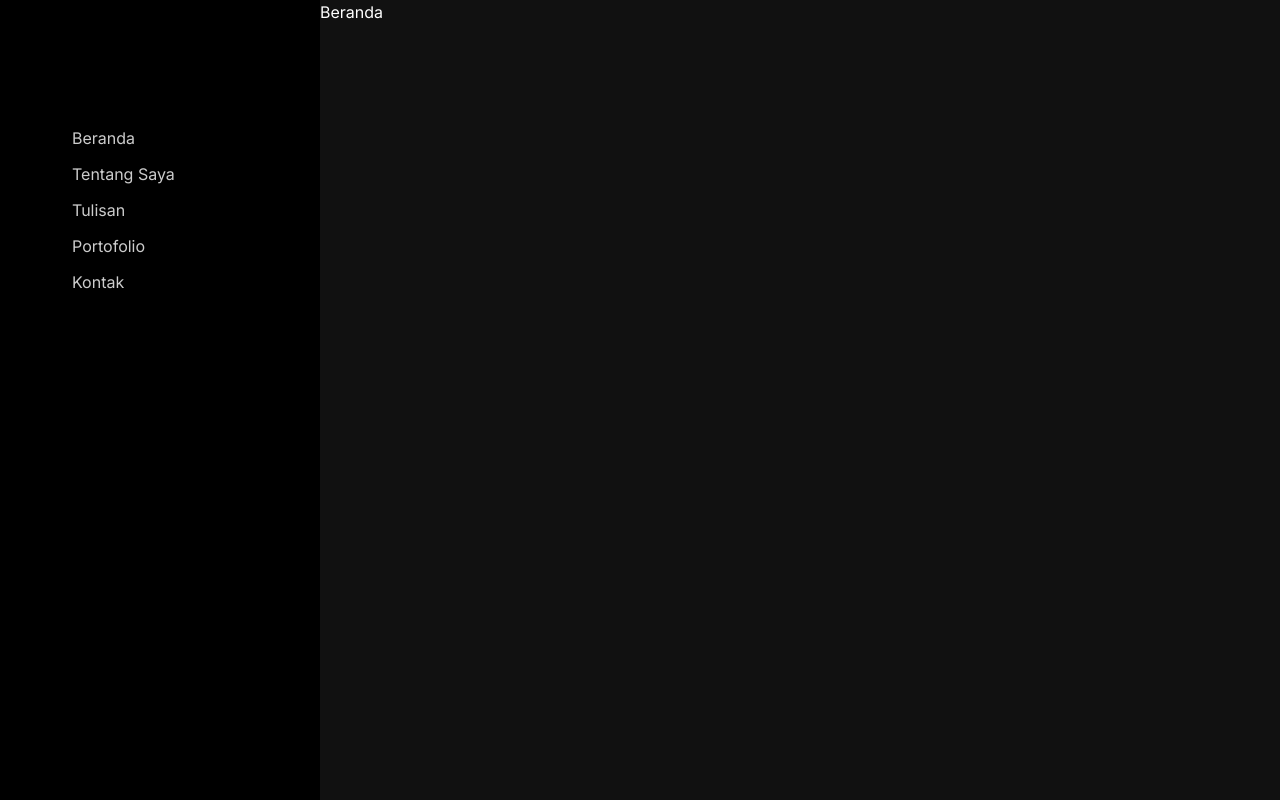
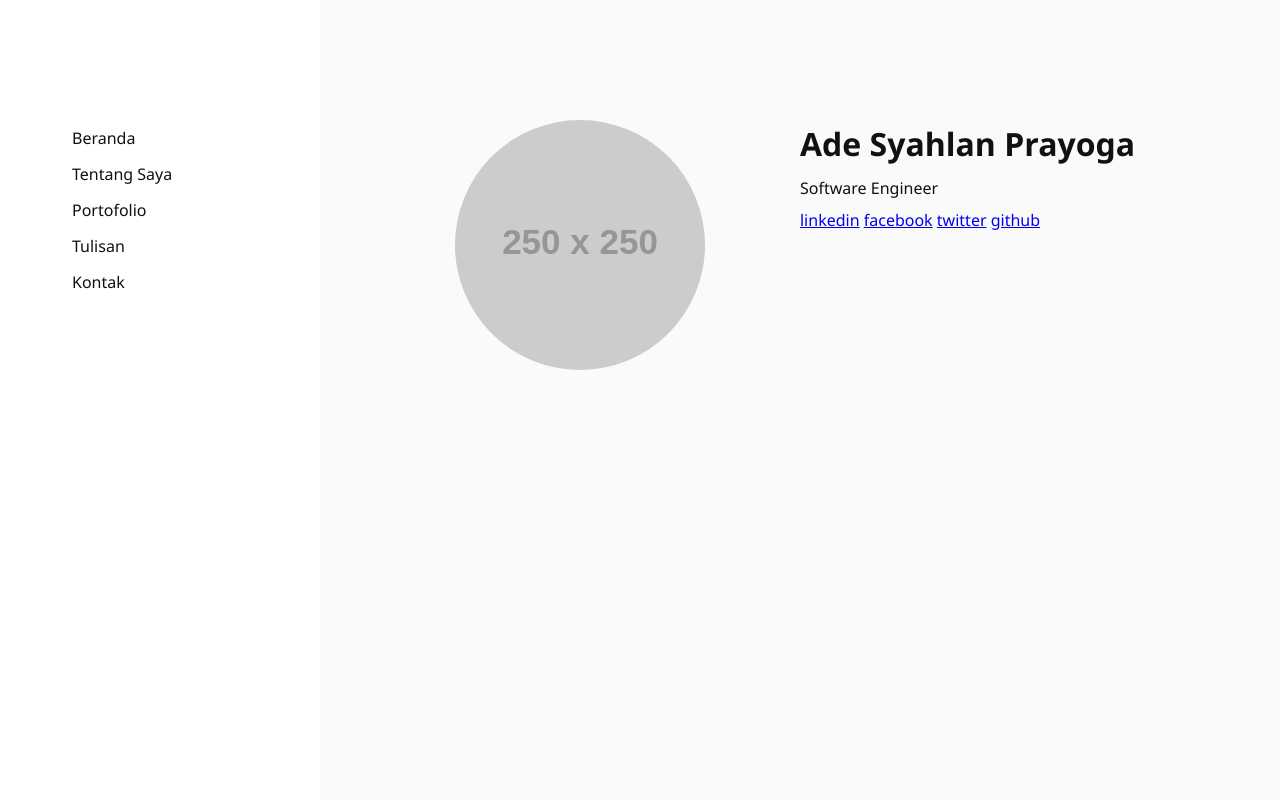
Before and after one commit to alanpryoga/blog-theme, a plain HTML site: page index.html in a window 1280 px wide. Drawn offline with Linux system fonts and the light colour scheme; placeholder pictures from the web are drawn by us.

Commit message:
feat(refinement): add externallink, css grid and utility

```diff
--- a/css/site.css
+++ b/css/site.css
@@ -1,6 +1,3 @@
-/* fonts */
-@import url('https://fonts.googleapis.com/css2?family=Inter:wght@300;400;500;700&display=swap');
-
 /* css reset */
 *, *::before, *::after {
   box-sizing: border-box;
@@ -26,12 +23,55 @@ p, h1, h2, h3, h4, h5, h6 {
   overflow-wrap: break-word;
 }
 
+/* grid */
+.container {
+  width: 91.66%;
+  margin: 0 auto;
+  position: relative;
+}
+.row {
+  width: 100%;
+  display: block;
+  position: relative;
+}
+[class^='col-'] {
+  float: left;
+}
+.col-1 { width: 8.33%; }
+.col-2 { width: 16.66%; }
+.col-3 { width: 25%; }
+.col-4 { width: 33.33% }
+.col-5 { width: 41.66%; }
+.col-6 { width: 50%; }
+.col-7 { width: 58.33%; }
+.col-8 { width: 66.66%; }
+.col-9 { width: 75%; }
+.col-10 { width: 83.33%; }
+.col-11 { width: 91.66%; }
+.col-12 { width: 100%; }
+
+/* utility */
+.text-center { text-align: center; }
+.text-justify { text-align: justify; }
+.text-left { text-align: left; }
+.text-right { text-align: right; }
+
+.center {
+  display: block;
+  margin: 0 auto;
+}
+
+.font-light { font-weight: 300; }
+.font-normal { font-weight: normal; }
+.font-medium { font-weight: 500; }
+.font-bold { font-weight: bold; }
+
 /* page styling */
 body {
-  font-family: 'Inter', sans-serif;
+  font-family: 'Segoe UI', 'Helvetica Neue', Helvetica, Arial, sans-serif;
   font-size: 16px;
-  background: #111;
-  color: #fff;
+  background: #fafafa;
+  color: #111;
 }
 header,
 main {
@@ -43,7 +83,7 @@ header {
 }
   header nav {
     height: 100vh;
-    background: #000;
+    background: #fff;
     padding-top: 120px;
     padding-left: 60px;
   }
@@ -51,12 +91,29 @@ header {
       display: block;
       padding: 6px 12px;
       text-decoration: none;
-      color: #ccc;
+      color: #111;
     }
     header nav a:hover {
-      color: #fff;
+      color: #333;
     }
 main {
   float: left;
   width: 75%;
 }
+
+#homePage {
+  padding-top: 120px;
+}
+  #homePage img {
+    width: 250px;
+    border-radius: 50%;
+  }
+  #homePage h1 {
+    font-weight: bold;
+    font-size: 32px;
+    margin-bottom: 8px;
+  }
+  #homePage p {
+    display: block;
+    margin-bottom: 8px;
+  }
--- a/index.html
+++ b/index.html
@@ -11,14 +11,13 @@
     <link rel="stylesheet" href="css/site.css">
   </head>
   <body>
-
     <header>
       <!-- Navigation -->
       <nav id="nav">
         <a href="#" data-route="/">Beranda</a>
         <a href="#" data-route="/about">Tentang Saya</a>
+        <a href="#" data-route="/portfolios">Portofolio</a>
         <a href="#" data-route="/blog">Tulisan</a>
-      <a href="#" data-route="/portfolios">Portofolio</a>
         <a href="#" data-route="/contact">Kontak</a>
       </nav>
     </header>
--- a/js/site.js
+++ b/js/site.js
@@ -1,20 +1,29 @@
 function Home() {
-  return '<div>Beranda</div>';
+  return `<div id="homePage" class="container">
+    <div class="row">
+      <div class="col-6">
+        <img src="https://dummyimage.com/250x250/dddddd/222222.jpg" alt="Profile Picture" class="center">
+      </div>
+      <div class="col-6">
+        <h1 class="font-bold">Ade Syahlan Prayoga</h1>
+        <p class="font-light">Software Engineer</p>
+        <div>
+          <a href="#">linkedin</a>
+          <a href="#">facebook</a>
+          <a href="#">twitter</a>
+          <a href="#">github</a>
+        </div>
+      </div>
+    </div>
+  </div>`;
 }
 
 function About() {
   return '<div>Tentang</div>';
-
-}
-
-function Blog() {
-  return '<div>Tulisan</div>';
-
 }
 
 function Portfolios() {
   return '<div>Portofolio</div>';
-
 }
 
 function Contact() {
@@ -25,8 +34,8 @@ function Contact() {
 const routes = {
   '/'           : {title: 'Ade Syahlan Prayoga', render: Home},
   '/about'      : {title: 'Tentang Saya', render: About},
-  '/blog'       : {title: 'Tulisan', render: Blog},
   '/portfolios' : {title: 'Portofolio', render: Portfolios},
+  '/blog'       : {title: 'Tulisan', externalLink: 'https://blog.alanpryoga.com'},
   '/contact'    : {title: 'Kontak', render: Contact},
 };
 
@@ -37,7 +46,12 @@ function dispatch(defaultRoute) {
 
   if (view) {
     document.title = view.title;
-    app.innerHTML  = view.render();
+
+    if (view.render != undefined) {
+      app.innerHTML = view.render();
+    } else {
+      window.open(view.externalLink, '_blank');
+    }
   } else {
     dispatch('/404');
   }
```
Lines whose indentation alone changed are shown as unchanged.
